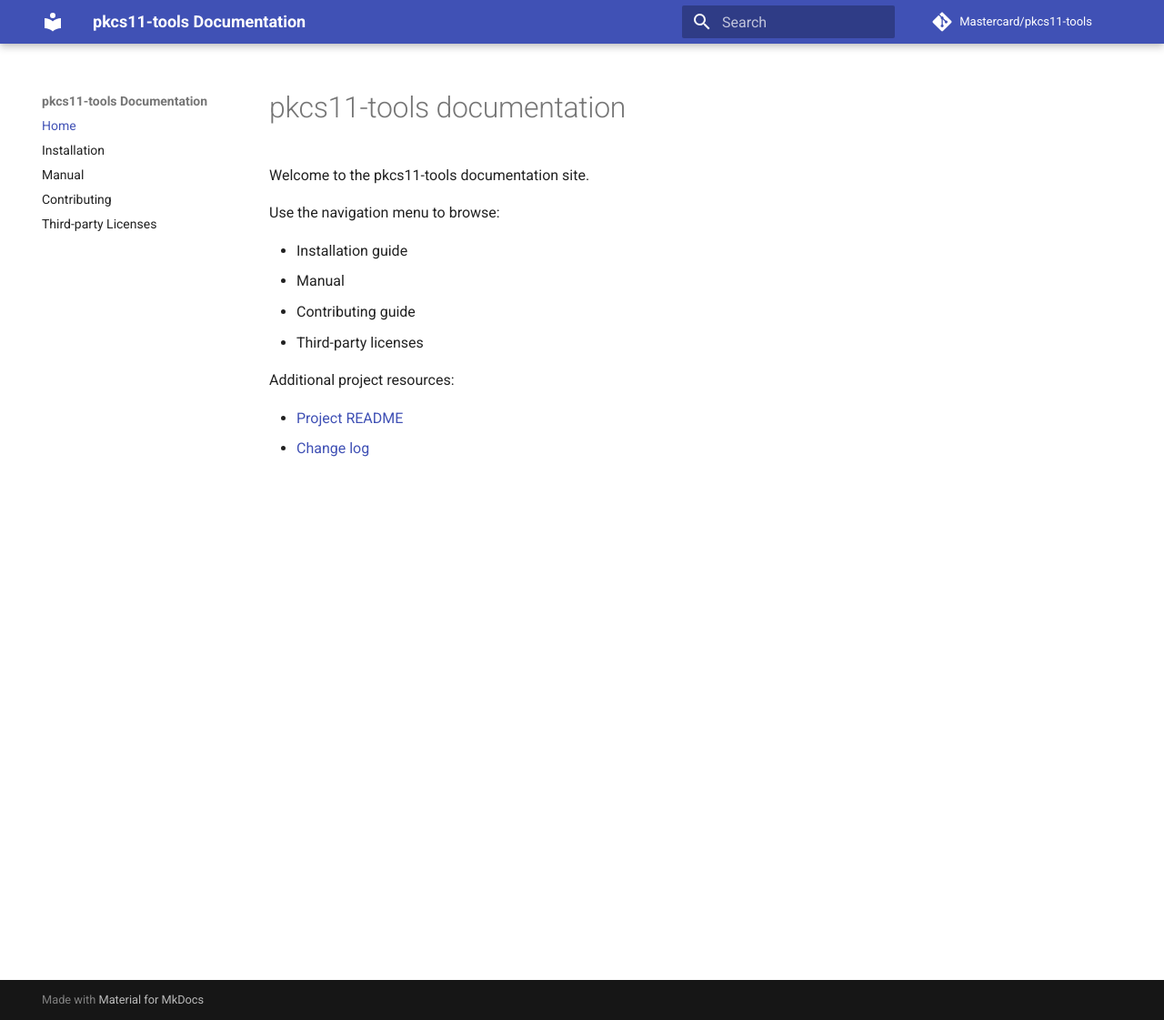
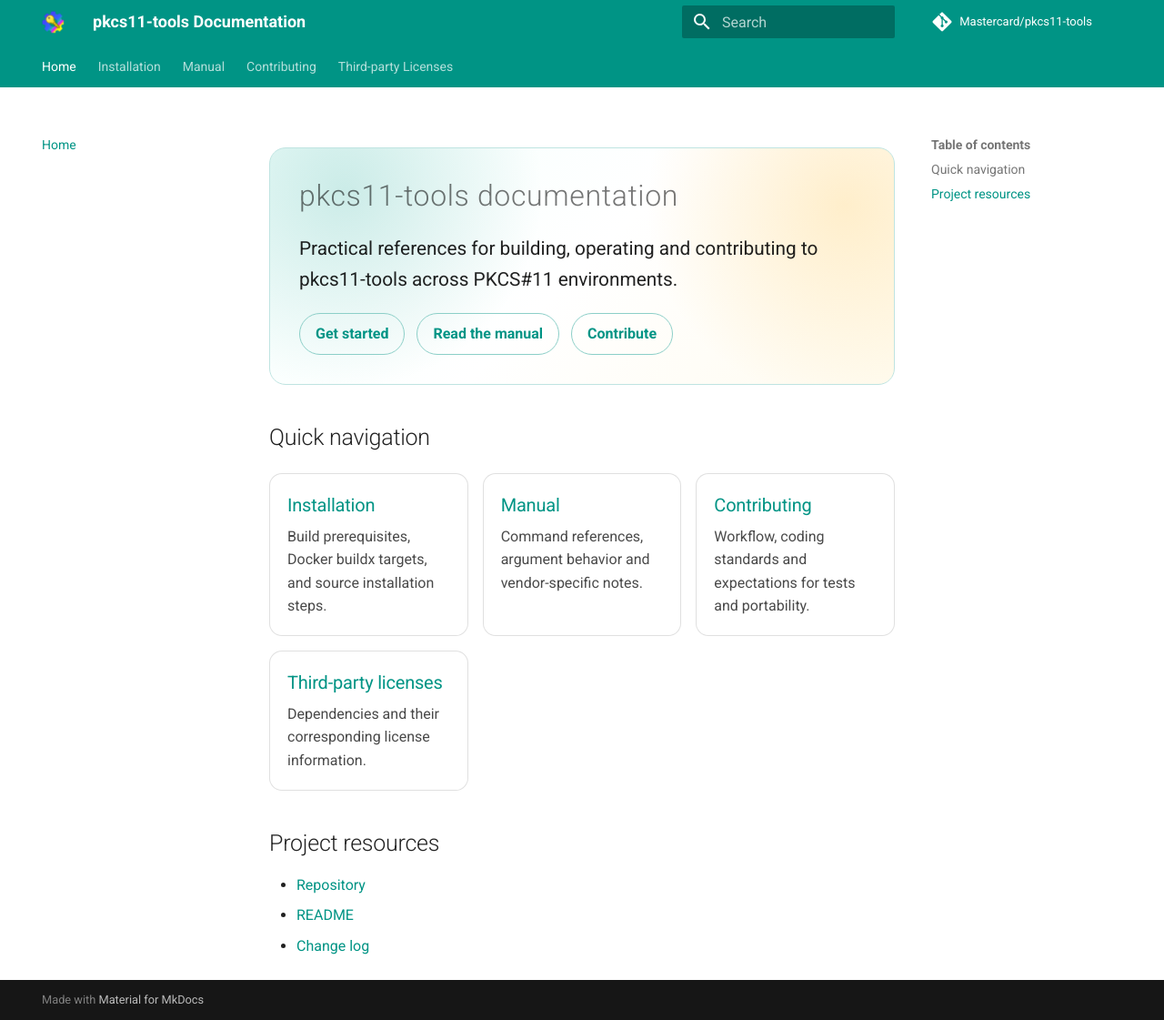
Before and after one commit to Mastercard/pkcs11-tools, an MkDocs documentation site: the page built from docs/index.md, in a window 1280 px wide and 1121 px high. Shown: the whole window at 91% size. Built offline with MkDocs 1.6.1 and Material for MkDocs 9.7.7, drawn with Linux system fonts in a browser that asks for light colours; comment, search, counter and statistics services are not loaded.

Commit message:
docs: style homepage and add Pages branding

```diff
--- a/docs/index.md
+++ b/docs/index.md
@@ -1,15 +1,39 @@
-# pkcs11-tools documentation
+<section class="hero">
+	<h1>pkcs11-tools documentation</h1>
+	<p>
+		Practical references for building, operating and contributing to
+		pkcs11-tools across PKCS#11 environments.
+	</p>
+	<div class="quick-links">
+		<a href="INSTALL/">Get started</a>
+		<a href="MANUAL/">Read the manual</a>
+		<a href="CONTRIBUTING/">Contribute</a>
+	</div>
+</section>
 
-Welcome to the pkcs11-tools documentation site.
+## Quick navigation
 
-Use the navigation menu to browse:
+<div class="cards">
+	<a class="card" href="INSTALL/">
+		<h3>Installation</h3>
+		<p>Build prerequisites, Docker buildx targets, and source installation steps.</p>
+	</a>
+	<a class="card" href="MANUAL/">
+		<h3>Manual</h3>
+		<p>Command references, argument behavior and vendor-specific notes.</p>
+	</a>
+	<a class="card" href="CONTRIBUTING/">
+		<h3>Contributing</h3>
+		<p>Workflow, coding standards and expectations for tests and portability.</p>
+	</a>
+	<a class="card" href="TPLICENSES/">
+		<h3>Third-party licenses</h3>
+		<p>Dependencies and their corresponding license information.</p>
+	</a>
+</div>
 
-- Installation guide
-- Manual
-- Contributing guide
-- Third-party licenses
+## Project resources
 
-Additional project resources:
-
-- [Project README](https://github.com/Mastercard/pkcs11-tools/blob/master/README.md)
+- [Repository](https://github.com/Mastercard/pkcs11-tools)
+- [README](https://github.com/Mastercard/pkcs11-tools/blob/master/README.md)
 - [Change log](https://github.com/Mastercard/pkcs11-tools/blob/master/CHANGELOG.md)
--- /dev/null
+++ b/docs/stylesheets/extra.css
@@ -0,0 +1,64 @@
+.hero {
+    border: 1px solid color-mix(in srgb, var(--md-primary-fg-color) 25%, white);
+    border-radius: 18px;
+    padding: 1.6rem;
+    margin: 0.8rem 0 1.4rem;
+    background:
+        radial-gradient(circle at 12% 18%, color-mix(in srgb, var(--md-primary-fg-color) 18%, transparent), transparent 34%),
+        radial-gradient(circle at 92% 24%, color-mix(in srgb, var(--md-accent-fg-color) 18%, transparent), transparent 33%),
+        linear-gradient(135deg, #f5fffd 0%, #ffffff 50%, #fffbef 100%);
+}
+
+.hero h1 {
+    margin-top: 0;
+    margin-bottom: 0.6rem;
+    letter-spacing: 0.02em;
+}
+
+.hero p {
+    font-size: 1.04rem;
+    margin-bottom: 1rem;
+    max-width: 60ch;
+}
+
+.quick-links {
+    display: flex;
+    flex-wrap: wrap;
+    gap: 0.65rem;
+}
+
+.quick-links a {
+    display: inline-block;
+    padding: 0.45rem 0.85rem;
+    border-radius: 999px;
+    border: 1px solid color-mix(in srgb, var(--md-primary-fg-color) 45%, white);
+    font-weight: 600;
+    text-decoration: none;
+}
+
+.quick-links a:hover {
+    background: color-mix(in srgb, var(--md-primary-fg-color) 10%, white);
+}
+
+.cards {
+    margin-top: 1.1rem;
+    display: grid;
+    grid-template-columns: repeat(auto-fit, minmax(210px, 1fr));
+    gap: 0.8rem;
+}
+
+.card {
+    border: 1px solid color-mix(in srgb, var(--md-default-fg-color) 14%, transparent);
+    border-radius: 14px;
+    padding: 0.95rem;
+    background: #ffffff;
+}
+
+.card h3 {
+    margin: 0 0 0.35rem;
+}
+
+.card p {
+    margin: 0;
+    color: color-mix(in srgb, var(--md-default-fg-color) 82%, white);
+}
--- a/mkdocs.yml
+++ b/mkdocs.yml
@@ -7,12 +7,28 @@ docs_dir: docs
 
 theme:
   name: material
+  logo: assets/mastercard-team-icon.png
+  favicon: assets/mastercard-team-icon.png
+  features:
+    - navigation.tabs
+    - navigation.sections
+    - navigation.top
+    - content.code.copy
+  palette:
+    - scheme: default
+      primary: teal
+      accent: amber
 
 markdown_extensions:
   - toc:
       permalink: true
   - admonition
   - tables
+  - attr_list
+  - md_in_html
+
+extra_css:
+  - stylesheets/extra.css
 
 plugins:
   - search
```
Also changed, not shown: CHANGELOG.md (+1 -0 lines), docs/MANUAL.md (+1 -1 lines), docs/assets/mastercard-team-icon.png (added).
